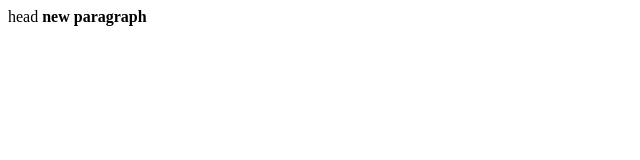
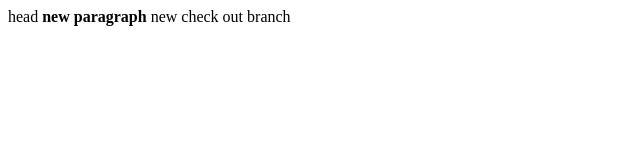
Before and after one commit to fazilkarni/gitmerge, a plain HTML site: page index.html in a window 1280 px wide. Shown: the whole page, without its empty margins (0-640 px from the left). Drawn offline with Linux system fonts and the light colour scheme.

Commit message:
newly added

```diff
--- a/index.html
+++ b/index.html
@@ -4,5 +4,5 @@
 <title> hello Karni </title>
 
 <b>new paragraph </b>
-
+new check out branch
 </html>
```
